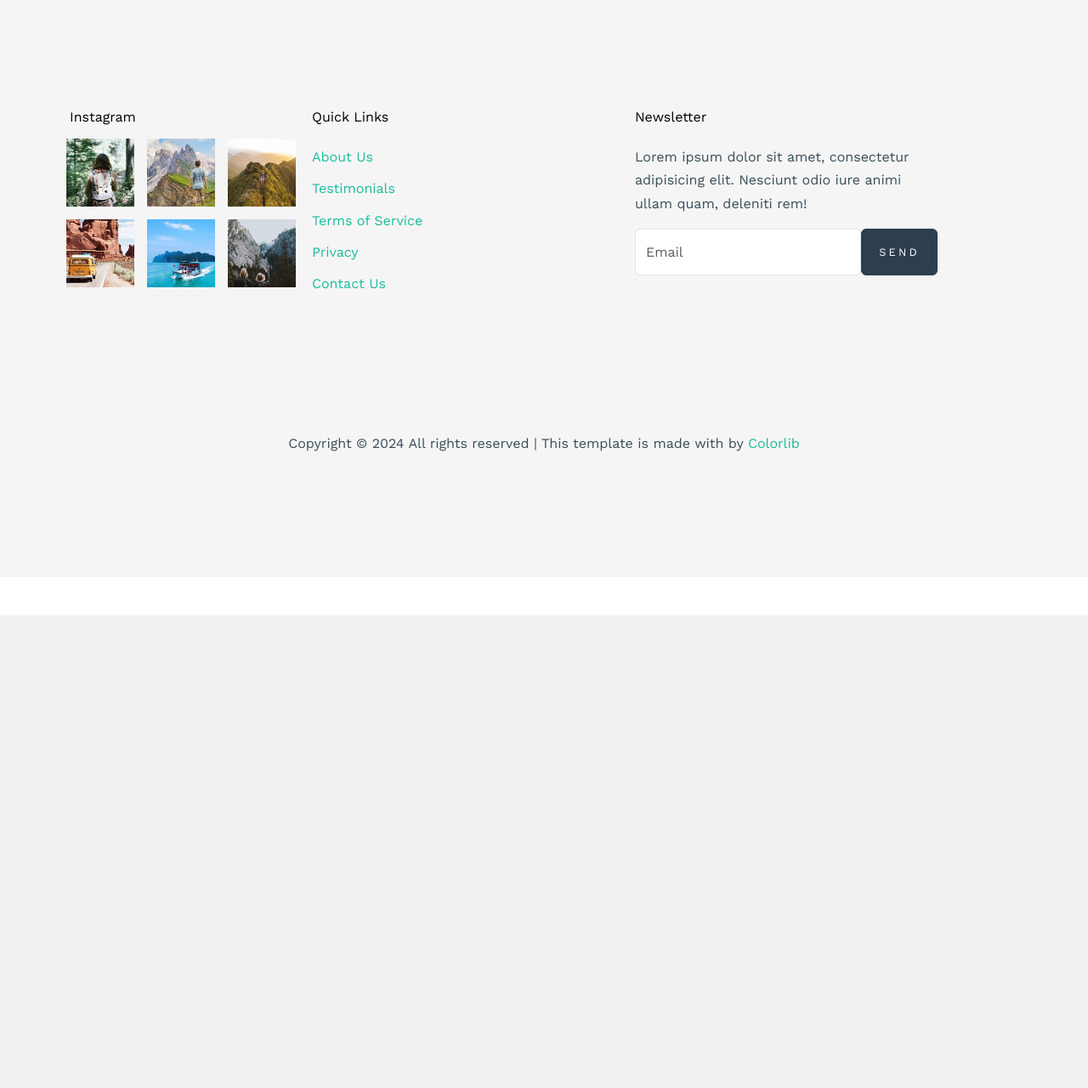
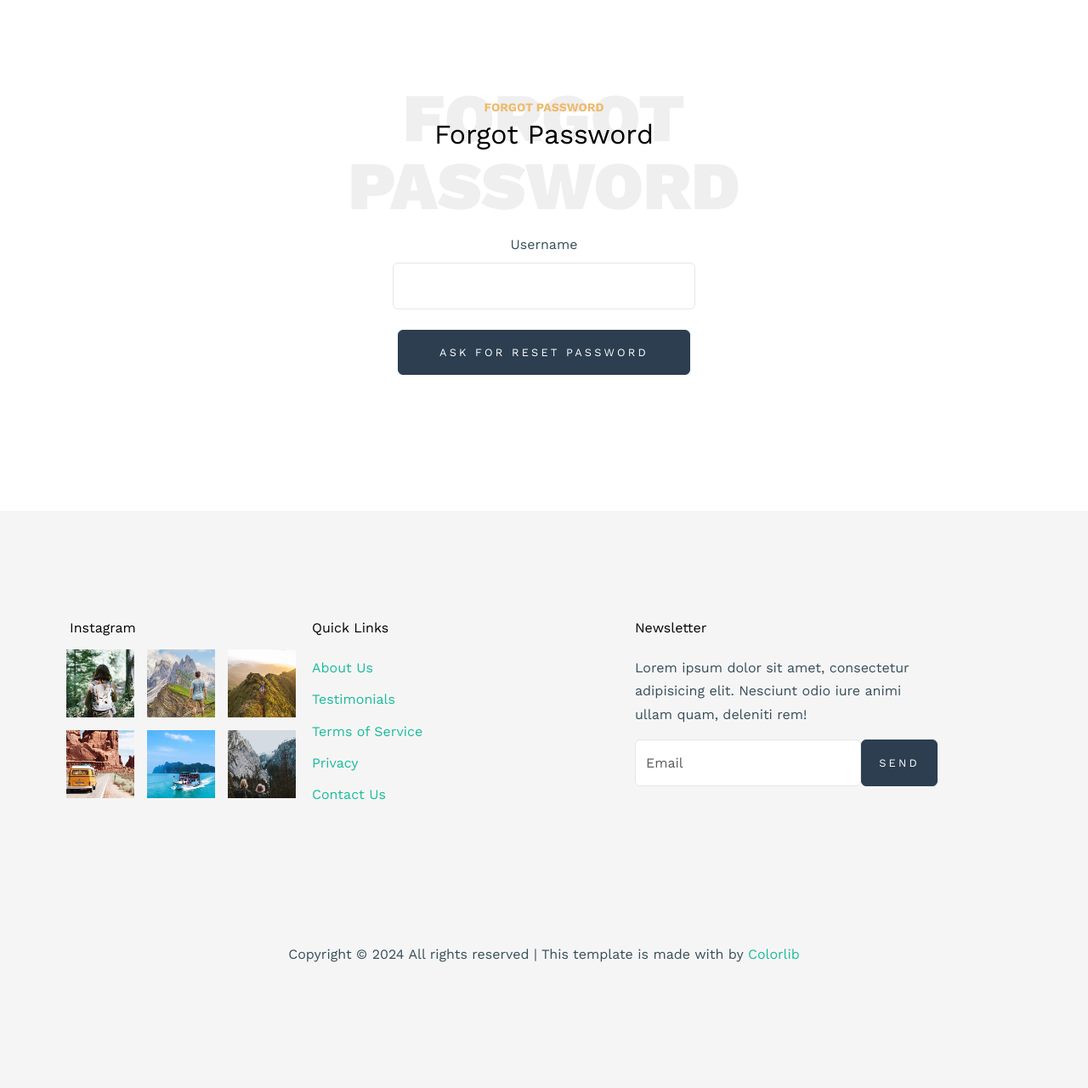
Before and after one commit to gitcmartel/snowtricks, a Symfony app: template templates/security/forgotten-password.html.twig in a window 1280 px wide. Shown: the part 76-1356 px from the top of the page at 85% size. Before the commit the page ends 800 px from the top, so only its background shows below. Run offline with Twig, Linux system fonts and the light colour scheme; the template is opened without the code that fills it, so the values that code supplies are empty; form fields are guessed from the names that the template uses; style sheets or scripts are compiled from the project's sources; some libraries are stand-ins or nearby versions.

Commit message:
Creation of template content

```diff
--- a/templates/security/forgotten-password.html.twig
+++ b/templates/security/forgotten-password.html.twig
@@ -2,5 +2,41 @@
 
 
 {% block body %}
+    <div class="site-section">
+        <div class="container">
+            <div class="row justify-content-center text-center mb-5">
+                <div class="col-md-10">
+                    <div class="heading-39101 mb-5">
+                        <span class="backdrop text-center">Forgot Password</span>
+                        <span class="subtitle-39191">Forgot Password</span>
+                        <h3>Forgot Password</h3>
+                    </div>
+                </div>
+            </div>
 
+            <div class="row">
+                <div class="col-lg-4 ml-auto"></div>
+                <div class="col-lg-4 mb-5">
+                    {{ form_start(formResetPasswordRequest) }}
+                        <div class="form-group row">
+                            <div class="mb-4 mb-3">
+                                {{ form_label(formResetPasswordRequest.username, 'Username', {'label_attr': {'class': 'w-100 text-center mb-2'}})}}
+                                {{ form_widget(formResetPasswordRequest.username, {'attr': {'class': "form-control"}})}}
+                                <div class="text-danger">
+                                    {{ form_errors(formResetPasswordRequest.username) }}
+                                </div>
+                            </div>
+                        </div>
+                        <div class="form-group row">
+                            <div class="col-md-12 mr-auto d-flex justify-content-center">
+                                <input type="submit" class="btn btn-block btn-primary text-white py-3 px-5"
+                                    value="Ask for reset password">
+                            </div>
+                        </div>
+                    {{ form_end(formResetPasswordRequest) }}
+                </div>
+                <div class="col-lg-4 ml-auto"></div>
+            </div>
+        </div>
+    </div>
 {% endblock %}
```
